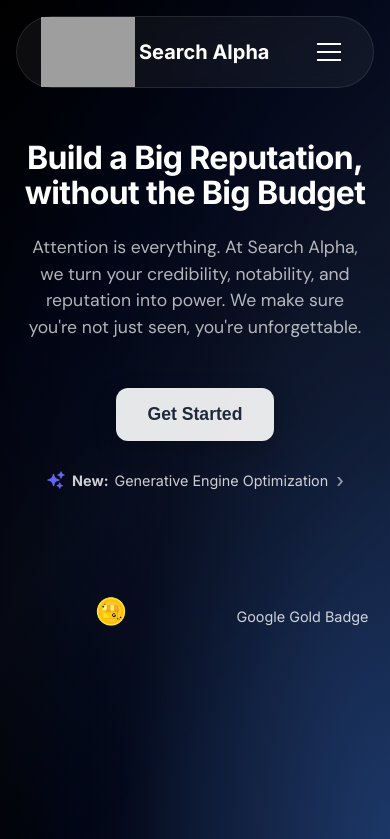
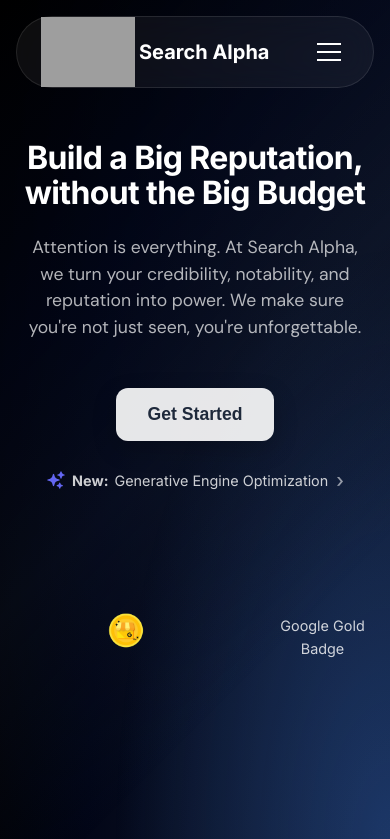
Before and after one commit to Searchohis/Fxdetective, a plain HTML site: page index.html in a window 390 px wide. Shown: the top 839 px of the page. Drawn offline with Linux system fonts and the light colour scheme; grey boxes are pictures that could not be loaded.

Commit message:
Update index.html

```diff
--- a/index.html
+++ b/index.html
@@ -205,10 +205,10 @@
 
 @media (max-width: 480px) {
     .gold-badge-icon {
-        width: 210px !important;
-        height: 210px !important;
-        min-width: 210px !important;
-        min-height: 210px !important;
+        width: 250px !important;
+        height: 250px !important;
+        min-width: 250px !important;
+        min-height: 250px !important;
     }
 }
         .nav-links a::after {
```
